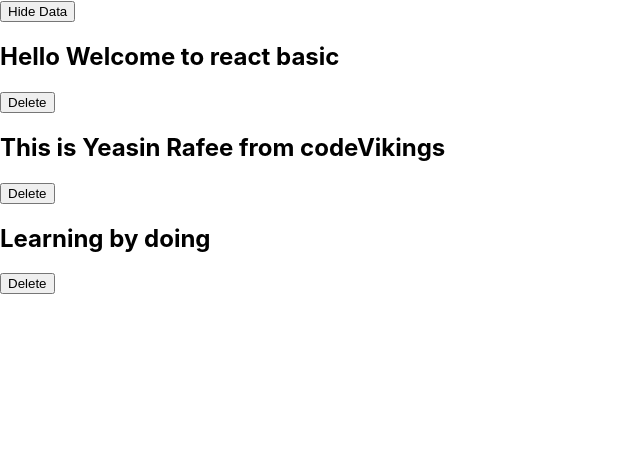
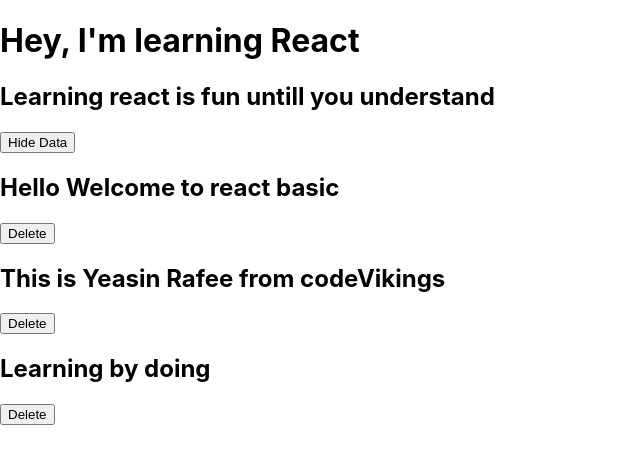
Before and after one commit to yeasinrafee/React-basic, a React (Create React App) app in the folder react-basics/: page / in a window 1280 px wide. Shown: the top 464 px of the page, without its empty margins (0-640 px from the left). Built offline with nearby package versions, Linux system fonts and the light colour scheme.

Commit message:
using props

```diff
--- a/react-basics/src/App.js
+++ b/react-basics/src/App.js
@@ -1,4 +1,5 @@
 import { useState } from "react";
+import Title from './components/Title';
 
 function App() {
   const [showDatas, setShowDatas] = useState(true);
@@ -14,8 +15,12 @@
     });
   };
 
+  const title = "Hey, I'm learning React";
+  const subTitle = "Learning react is fun untill you understand";
+
   return (
     <div className="App">
+      <Title title = {title} subTitle={subTitle}/>
       {showDatas && <div>
         <button onClick={() => setShowDatas(false)}>Hide Data</button>
       </div>}
--- /dev/null
+++ b/react-basics/src/components/Title.js
@@ -0,0 +1,8 @@
+export default function Title({title, subTitle}){
+    return (
+        <div>
+            <h1>{title}</h1>
+            <h2>{subTitle}</h2>
+        </div>
+    )
+}
```
